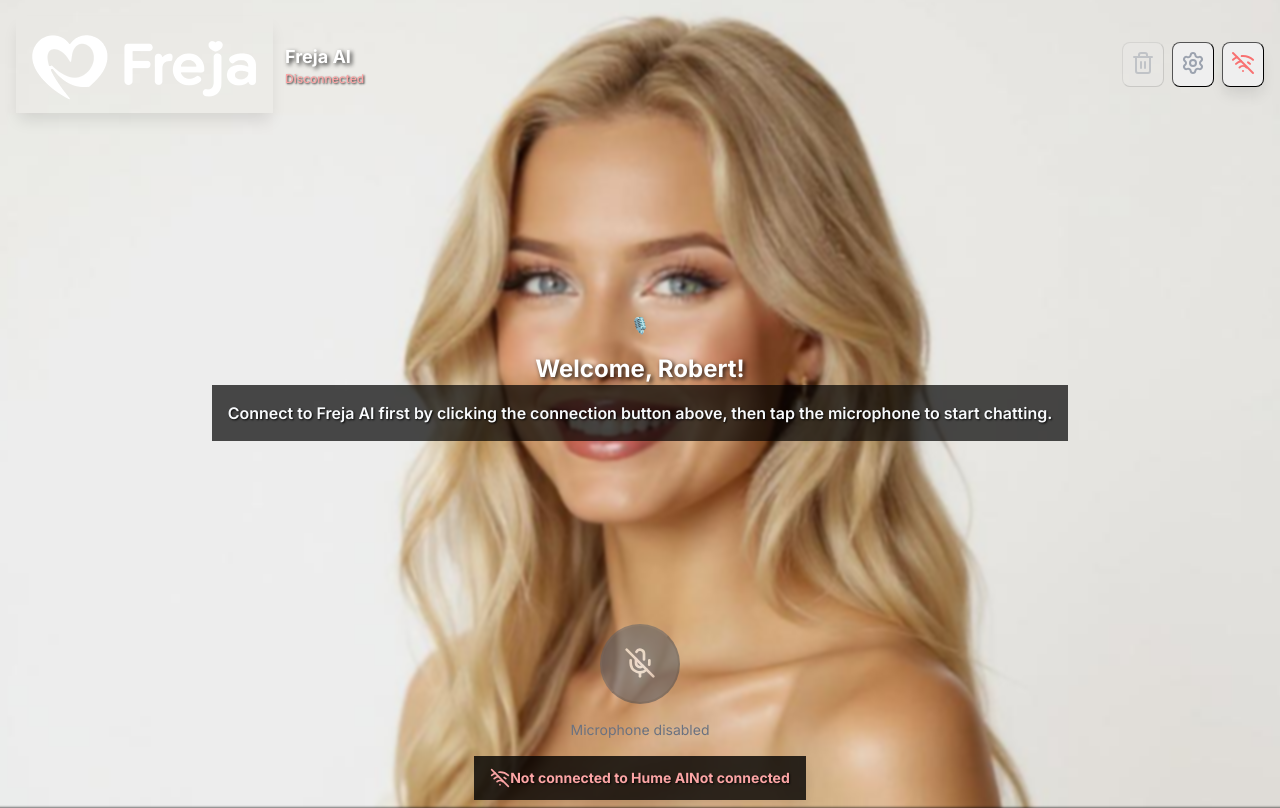
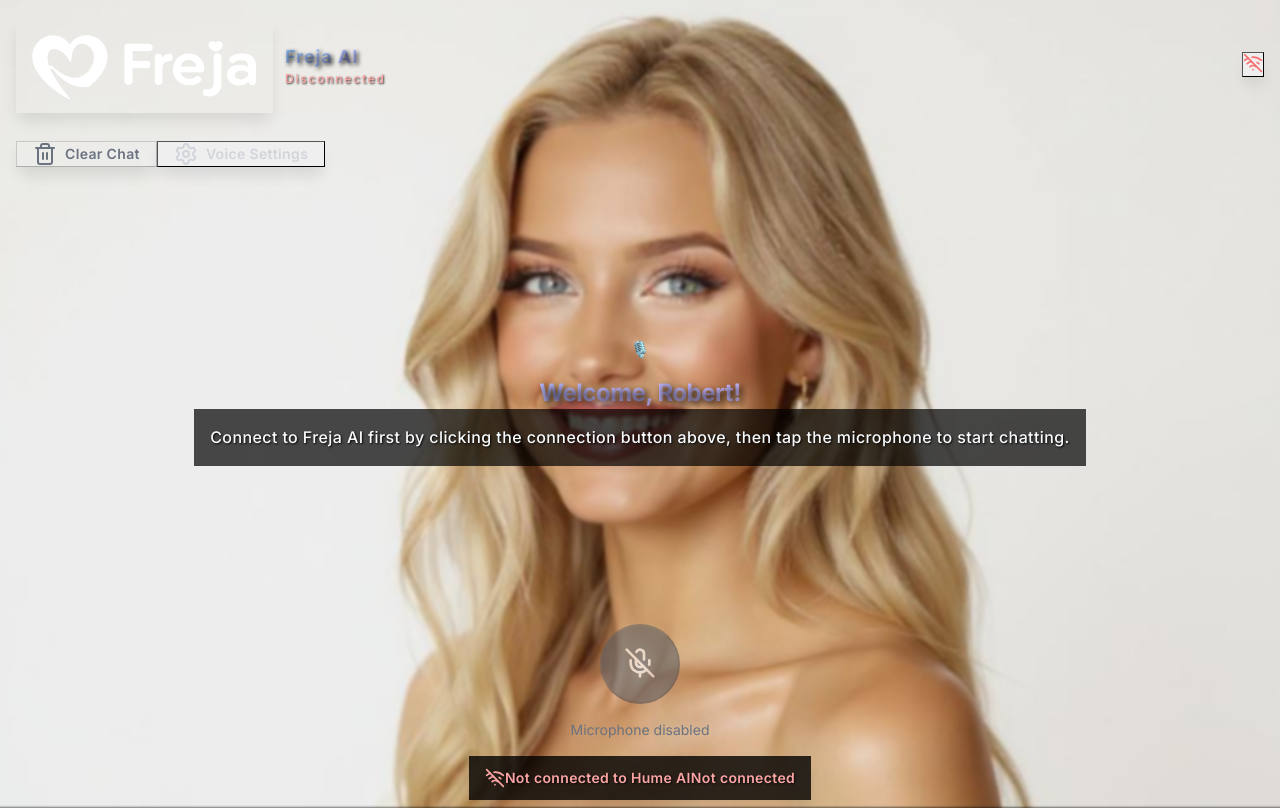
Before and after one commit to blackcatkai7040306/freja-ai-voice, a Next.js app: page / in a window 1280 px wide. Built offline with nearby package versions, Linux system fonts and the light colour scheme.

Commit message:
update the scrollobar

```diff
--- a/src/app/globals.css
+++ b/src/app/globals.css
@@ -362,53 +362,3 @@ input[type="checkbox"] {
   white-space: nowrap;
   border-width: 0;
 }
-
-/* Custom scrollbar styles */
-.custom-scrollbar {
-  scrollbar-width: thin;
-  scrollbar-color: transparent transparent;
-  transition: scrollbar-color 0.3s ease;
-}
-
-.custom-scrollbar:hover {
-  scrollbar-color: #6B7280 transparent;
-}
-
-.custom-scrollbar::-webkit-scrollbar {
-  width: 8px;
-  height: 8px;
-}
-
-.custom-scrollbar::-webkit-scrollbar-track {
-  background: transparent;
-}
-
-.custom-scrollbar::-webkit-scrollbar-thumb {
-  background: transparent;
-  border-radius: 4px;
-  transition: background-color 0.3s ease;
-}
-
-.custom-scrollbar:hover::-webkit-scrollbar-thumb {
-  background: #6B7280;
-}
-
-.custom-scrollbar::-webkit-scrollbar-thumb:hover {
-  background: #9CA3AF;
-}
-
-.custom-scrollbar::-webkit-scrollbar-corner {
-  background: transparent;
-}
-
-/* For Firefox */
-@-moz-document url-prefix() {
-  .custom-scrollbar {
-    scrollbar-width: thin;
-    scrollbar-color: transparent transparent;
-  }
-
-  .custom-scrollbar:hover {
-    scrollbar-color: #6B7280 transparent;
-  }
-}
--- a/src/app/page.tsx
+++ b/src/app/page.tsx
@@ -6,7 +6,7 @@ import { VoiceChat } from '@/components/VoiceChat';
  */
 export default function Home() {
   return (
-    <main className="h-screen w-screen overflow-auto">
+    <main className="h-screen w-screen overflow-x-hidden">
       <VoiceChat />
     </main>
   );
--- a/src/components/VoiceChat.tsx
+++ b/src/components/VoiceChat.tsx
@@ -104,10 +104,12 @@ export const VoiceChat: React.FC = () => {
               />
             </div>
             <span
-              className="text-xs font-semibold"
+              className="text-xs font-semibold uppercase tracking-wider"
               style={{
                 color: '#C4B5FD', // Light purple
                 textShadow: '1px 1px 2px rgba(0,0,0,0.9)',
+                fontFamily: '"Inter", "Segoe UI", "Roboto", sans-serif',
+                letterSpacing: '0.1em',
               }}
             >
               {assistantName}
@@ -129,10 +131,12 @@ export const VoiceChat: React.FC = () => {
         >
           {/* Message content */}
           <div
-            className="text-sm md:text-base lg:text-lg mb-2 font-semibold leading-relaxed"
+            className="text-sm md:text-base lg:text-lg mb-2 font-medium leading-relaxed tracking-wide"
             style={{
               color: isUser ? '#FFFFFF' : '#F8FAFC', // Force white/near-white text
               textShadow: isUser ? '0 1px 2px rgba(0,0,0,0.5)' : '0 1px 2px rgba(0,0,0,0.8)', // Add text shadow for better visibility
+              fontFamily: '"Inter", "Segoe UI", "Roboto", sans-serif',
+              letterSpacing: '0.025em',
             }}
           >
             {message.content}
@@ -154,12 +158,14 @@ export const VoiceChat: React.FC = () => {
               {message.emotions.slice(0, 3).map((emotion) => (
                 <span
                   key={emotion.name}
-                  className="px-3 py-1 rounded-full text-xs border font-bold"
+                  className="px-3 py-1 rounded-full text-xs border font-bold uppercase tracking-wide"
                   style={{
                     backgroundColor: 'rgba(31, 41, 55, 0.9)', // Force dark background
                     color: '#F1F5F9', // Force light text
                     borderColor: 'rgba(107, 114, 128, 0.6)',
                     textShadow: '0 1px 2px rgba(0,0,0,0.8)',
+                    fontFamily: '"Inter", "Segoe UI", "Roboto", sans-serif',
+                    letterSpacing: '0.05em',
                   }}
                   title={`${emotion.name}: ${(emotion.score * 100).toFixed(0)}%`}
                 >
@@ -172,9 +178,11 @@ export const VoiceChat: React.FC = () => {
 
           {/* Timestamp */}
           <div
-            className="text-xs mt-2 font-mono font-medium opacity-75"
+            className="text-xs mt-2 font-mono font-medium opacity-75 uppercase tracking-wider"
             style={{
               color: isUser ? 'rgba(219, 234, 254, 0.9)' : 'rgba(209, 213, 219, 0.95)', // Force light colors
+              fontFamily: '"JetBrains Mono", "Fira Code", "Consolas", monospace',
+              letterSpacing: '0.05em',
             }}
           >
             {message.timestamp.toLocaleTimeString()}
@@ -188,10 +196,12 @@ export const VoiceChat: React.FC = () => {
               <span className="text-white text-sm md:text-base lg:text-lg font-bold">R</span>
             </div>
             <span
-              className="text-xs font-semibold"
+              className="text-xs font-semibold uppercase tracking-wider"
               style={{
                 color: '#93C5FD', // Light blue
                 textShadow: '1px 1px 2px rgba(0,0,0,0.9)',
+                fontFamily: '"Inter", "Segoe UI", "Roboto", sans-serif',
+                letterSpacing: '0.1em',
               }}
             >
               {userName}
@@ -224,7 +234,9 @@ export const VoiceChat: React.FC = () => {
       {/* Content with relative positioning to appear above background */}
       <div className="relative z-10 flex flex-col h-full">
         {/* Header */}
-        <div className="flex items-center justify-between p-4 md:p-5 bg-gray-900/95 backdrop-blur-sm border-b border-gray-800/60">
+        <div className="flex flex-col bg-gray-900/95 backdrop-blur-sm border-b border-gray-800/60">
+          {/* Top row with logo and connection status */}
+          <div className="flex items-center justify-between p-4 md:p-5">
             <div className="flex items-center space-x-3 md:space-x-4">
               <div className="w-12 h-12 md:w-14 md:h-14 flex items-center justify-center bg-gray-800/90 backdrop-blur-sm rounded-xl p-2 border border-gray-700 shadow-lg">
                 <Image
@@ -239,58 +251,37 @@ export const VoiceChat: React.FC = () => {
 
               <div className="flex flex-col">
                 <h1
-                className="text-lg md:text-xl font-bold bg-gradient-to-r from-blue-300 to-purple-300 bg-clip-text text-transparent"
+                  className="text-lg md:text-xl font-bold tracking-wide"
                   style={{
+                    background: 'linear-gradient(135deg, #93C5FD 0%, #C4B5FD 100%)',
+                    WebkitBackgroundClip: 'text',
+                    WebkitTextFillColor: 'transparent',
                     textShadow: '2px 2px 4px rgba(0,0,0,0.8)',
+                    fontFamily: '"Inter", "Segoe UI", "Roboto", sans-serif',
+                    letterSpacing: '0.05em',
                   }}
                 >
                   Freja AI
                 </h1>
                 <span
-                className="text-xs md:text-sm font-medium"
+                  className="text-xs md:text-sm font-medium uppercase tracking-widest"
                   style={{
                     color: isConnected ? '#86EFAC' : '#FCA5A5', // Force bright colors
                     textShadow: '1px 1px 2px rgba(0,0,0,0.8)',
+                    fontFamily: '"Inter", "Segoe UI", "Roboto", sans-serif',
+                    letterSpacing: '0.15em',
                   }}
                 >
                   {isConnected ? 'Connected & Ready' : 'Disconnected'}
-                {conversationState.messages.length > 0 && (
-                  <span className="ml-2">• {conversationState.messages.length} message{conversationState.messages.length !== 1 ? 's' : ''}</span>
-                )}
                 </span>
               </div>
             </div>
-
-          <div className="flex items-center space-x-2 md:space-x-3">
-            {/* Clear conversation button */}
-            <button
-              onClick={clearConversation}
-              disabled={conversationState.messages.length === 0}
-              className="p-2 md:p-3 text-gray-400 hover:text-white hover:bg-gray-800/50 backdrop-blur-sm rounded-lg transition-colors disabled:opacity-50 disabled:cursor-not-allowed border border-gray-700/50"
-              title="Clear conversation"
-            >
-              <Trash2 className="w-4 h-4 md:w-5 md:h-5" />
-            </button>
-
-            {/* Settings button */}
-            <button
-              onClick={toggleSettings}
-              className={clsx(
-                'p-2 md:p-3 backdrop-blur-sm rounded-lg transition-colors border border-gray-700/50',
-                showSettings
-                  ? 'text-blue-400 bg-blue-400/20 border-blue-400/50'
-                  : 'text-gray-400 hover:text-white hover:bg-gray-800/50'
-              )}
-              title="Voice Settings"
-            >
-              <Settings className="w-4 h-4 md:w-5 md:h-5" />
-            </button>
 
             {/* Connection toggle button */}
             <button
               onClick={handleConnectionToggle}
               className={clsx(
-                'p-2 md:p-3 rounded-lg transition-all backdrop-blur-sm shadow-lg border',
+                'p-3 md:p-4 rounded-xl transition-all backdrop-blur-sm shadow-lg border',
                 isConnected
                   ? 'text-green-400 bg-green-400/20 hover:bg-green-400/30 border-green-400/50'
                   : 'text-red-400 bg-red-400/20 hover:bg-red-400/30 border-red-400/50'
@@ -298,11 +289,79 @@ export const VoiceChat: React.FC = () => {
               title={isConnected ? 'Disconnect from Hume EVI' : 'Connect to Hume EVI'}
             >
               {isConnected ? (
-                <Wifi className="w-4 h-4 md:w-5 md:h-5" />
+                <Wifi className="w-5 h-5 md:w-6 md:h-6" />
               ) : (
-                <WifiOff className="w-4 h-4 md:w-5 md:h-5" />
+                <WifiOff className="w-5 h-5 md:w-6 md:h-6" />
               )}
             </button>
+          </div>
+
+          {/* Second row with action buttons */}
+          <div className="flex items-center justify-between px-4 md:px-5 pb-4 md:pb-5 border-t border-gray-700/30">
+            <div className="flex items-center space-x-4 md:space-x-5 py-3">
+              {/* Clear conversation button */}
+              <button
+                onClick={clearConversation}
+                disabled={conversationState.messages.length === 0}
+                className={clsx(
+                  'flex items-center space-x-2 px-4 py-2.5 md:px-5 md:py-3 rounded-xl transition-all duration-200 backdrop-blur-sm shadow-lg border',
+                  conversationState.messages.length === 0
+                    ? 'text-gray-500 bg-gray-800/30 border-gray-700/50 cursor-not-allowed'
+                    : 'text-gray-300 bg-gray-800/60 border-gray-600/50 hover:text-white hover:bg-gray-700/70 hover:border-gray-500/60 hover:shadow-xl'
+                )}
+                title="Clear conversation"
+              >
+                <Trash2 className="w-4 h-4 md:w-5 md:h-5" />
+                <span
+                  className="text-sm font-semibold tracking-wide"
+                  style={{
+                    fontFamily: '"Inter", "Segoe UI", "Roboto", sans-serif',
+                    letterSpacing: '0.025em',
+                  }}
+                >
+                  Clear Chat
+                </span>
+              </button>
+
+              {/* Settings button */}
+              <button
+                onClick={toggleSettings}
+                className={clsx(
+                  'flex items-center space-x-2 px-4 py-2.5 md:px-5 md:py-3 rounded-xl transition-all duration-200 backdrop-blur-sm shadow-lg border',
+                  showSettings
+                    ? 'text-blue-300 bg-blue-500/20 border-blue-400/60 shadow-blue-500/20'
+                    : 'text-gray-300 bg-gray-800/60 border-gray-600/50 hover:text-white hover:bg-gray-700/70 hover:border-gray-500/60 hover:shadow-xl'
+                )}
+                title="Voice Settings"
+              >
+                <Settings className="w-4 h-4 md:w-5 md:h-5" />
+                <span
+                  className="text-sm font-semibold tracking-wide"
+                  style={{
+                    fontFamily: '"Inter", "Segoe UI", "Roboto", sans-serif',
+                    letterSpacing: '0.025em',
+                  }}
+                >
+                  Voice Settings
+                </span>
+              </button>
+            </div>
+
+            {/* Current session info */}
+            {conversationState.messages.length > 0 && (
+              <div
+                className="flex items-center space-x-2 px-3 py-2 bg-gray-800/40 backdrop-blur-sm rounded-lg border border-gray-600/40"
+                style={{
+                  color: '#9CA3AF',
+                  fontFamily: '"Inter", "Segoe UI", "Roboto", sans-serif',
+                }}
+              >
+                <div className="w-2 h-2 bg-blue-400 rounded-full animate-pulse"></div>
+                <span className="text-xs md:text-sm font-medium tracking-wide">
+                  {conversationState.messages.length} message{conversationState.messages.length !== 1 ? 's' : ''}
+                </span>
+              </div>
+            )}
           </div>
         </div>
 
@@ -316,10 +375,12 @@ export const VoiceChat: React.FC = () => {
             }}
           >
             <h3
-              className="text-base md:text-lg font-bold"
+              className="text-base md:text-lg font-bold uppercase tracking-wide"
               style={{
                 color: '#F8FAFC', // Force very light text
                 textShadow: '1px 1px 2px rgba(0,0,0,0.8)',
+                fontFamily: '"Inter", "Segoe UI", "Roboto", sans-serif',
+                letterSpacing: '0.1em',
               }}
             >
               Voice Settings
@@ -329,9 +390,11 @@ export const VoiceChat: React.FC = () => {
               {/* Microphone toggle */}
               <div className="flex items-center justify-between p-3 bg-gray-800/50 rounded-lg border border-gray-600/50">
                 <span
-                  className="text-sm md:text-base font-semibold"
+                  className="text-sm md:text-base font-semibold tracking-wide"
                   style={{
                     color: '#F1F5F9', // Force light text
+                    fontFamily: '"Inter", "Segoe UI", "Roboto", sans-serif',
+                    letterSpacing: '0.025em',
                   }}
                 >
                   Microphone
@@ -358,9 +421,11 @@ export const VoiceChat: React.FC = () => {
               {/* Speaker toggle */}
               <div className="flex items-center justify-between p-3 bg-gray-800/50 rounded-lg border border-gray-600/50">
                 <span
-                  className="text-sm md:text-base font-semibold"
+                  className="text-sm md:text-base font-semibold tracking-wide"
                   style={{
                     color: '#F1F5F9', // Force light text
+                    fontFamily: '"Inter", "Segoe UI", "Roboto", sans-serif',
+                    letterSpacing: '0.025em',
                   }}
                 >
                   Speaker
@@ -389,9 +454,11 @@ export const VoiceChat: React.FC = () => {
             <div className="space-y-3 p-3 bg-gray-800/50 rounded-lg border border-gray-600/50">
               <div className="flex items-center justify-between">
                 <span
-                  className="text-sm md:text-base font-semibold"
+                  className="text-sm md:text-base font-semibold tracking-wide"
                   style={{
                     color: '#F1F5F9', // Force light text
+                    fontFamily: '"Inter", "Segoe UI", "Roboto", sans-serif',
+                    letterSpacing: '0.025em',
                   }}
                 >
                   Volume
@@ -422,9 +489,11 @@ export const VoiceChat: React.FC = () => {
             <div className="space-y-3 p-3 bg-gray-800/50 rounded-lg border border-gray-600/50">
               <div className="flex items-center justify-between">
                 <span
-                  className="text-sm md:text-base font-semibold"
+                  className="text-sm md:text-base font-semibold tracking-wide"
                   style={{
                     color: '#F1F5F9', // Force light text
+                    fontFamily: '"Inter", "Segoe UI", "Roboto", sans-serif',
+                    letterSpacing: '0.025em',
                   }}
                 >
                   Speech Speed
@@ -462,9 +531,11 @@ export const VoiceChat: React.FC = () => {
             {/* Auto-play toggle */}
             <div className="flex items-center justify-between p-3 bg-gray-800/50 rounded-lg border border-gray-600/50">
               <span
-                className="text-sm md:text-base font-semibold"
+                className="text-sm md:text-base font-semibold tracking-wide"
                 style={{
                   color: '#F1F5F9', // Force light text
+                  fontFamily: '"Inter", "Segoe UI", "Roboto", sans-serif',
+                  letterSpacing: '0.025em',
                 }}
               >
                 Auto-play responses
@@ -486,9 +557,7 @@ export const VoiceChat: React.FC = () => {
 
         {/* Messages area */}
         <div className="flex-1 flex flex-col min-h-0">
-          <div
-            className="flex-1 overflow-y-auto px-4 md:px-6 py-6 md:py-8 custom-scrollbar"
-          >
+          <div className="flex-1 overflow-y-auto px-4 md:px-6 py-6 md:py-8">
             {conversationState.messages.length === 0 ? (
               <div className="flex flex-col items-center justify-center h-full text-center space-y-6 md:space-y-8 px-4">
                 <div className="space-y-4 md:space-y-6">
@@ -497,19 +566,27 @@ export const VoiceChat: React.FC = () => {
                   </div>
                   <div className="space-y-3 md:space-y-4">
                     <h2
-                      className="text-2xl md:text-3xl lg:text-4xl font-bold bg-gradient-to-r from-blue-300 to-purple-300 bg-clip-text text-transparent drop-shadow-sm"
+                      className="text-2xl md:text-3xl lg:text-4xl font-black tracking-tight"
                       style={{
-                        textShadow: '2px 2px 4px rgba(0,0,0,0.8)',
+                        background: 'linear-gradient(135deg, #93C5FD 0%, #C4B5FD 50%, #DDD6FE 100%)',
+                        WebkitBackgroundClip: 'text',
+                        WebkitTextFillColor: 'transparent',
+                        textShadow: '3px 3px 6px rgba(0,0,0,0.8)',
+                        fontFamily: '"Inter", "Segoe UI", "Roboto", sans-serif',
+                        letterSpacing: '-0.02em',
                       }}
                     >
                       Welcome, Robert!
                     </h2>
                     <p
-                      className="max-w-lg leading-relaxed backdrop-blur-sm rounded-xl p-4 md:p-6 text-base md:text-lg font-semibold border border-gray-600/30"
+                      className="max-w-lg leading-relaxed backdrop-blur-sm rounded-xl p-4 md:p-6 text-base md:text-lg font-medium tracking-wide"
                       style={{
                         backgroundColor: 'rgba(0, 0, 0, 0.7)', // Force darker background
                         color: '#F8FAFC', // Force very light text
                         textShadow: '1px 1px 2px rgba(0,0,0,0.9)',
+                        fontFamily: '"Inter", "Segoe UI", "Roboto", sans-serif',
+                        letterSpacing: '0.025em',
+                        lineHeight: '1.6',
                       }}
                     >
                       {isConnected
@@ -550,11 +627,13 @@ export const VoiceChat: React.FC = () => {
                     color: '#86EFAC', // Force bright green
                     borderColor: 'rgba(34, 197, 94, 0.5)',
                     textShadow: '1px 1px 2px rgba(0,0,0,0.8)',
+                    fontFamily: '"Inter", "Segoe UI", "Roboto", sans-serif',
+                    letterSpacing: '0.025em',
                   }}
                 >
                   <Volume2 className="w-5 h-5 mr-3" />
-                  <span className="hidden sm:inline">Playing AI response...</span>
-                  <span className="sm:hidden">Playing...</span>
+                  <span className="hidden sm:inline uppercase tracking-wide font-semibold">Playing AI response...</span>
+                  <span className="sm:hidden uppercase tracking-wide font-semibold">Playing...</span>
                 </div>
               )}
 
@@ -566,11 +645,13 @@ export const VoiceChat: React.FC = () => {
                     color: '#FCA5A5', // Force bright red
                     borderColor: 'rgba(239, 68, 68, 0.5)',
                     textShadow: '1px 1px 2px rgba(0,0,0,0.8)',
+                    fontFamily: '"Inter", "Segoe UI", "Roboto", sans-serif',
+                    letterSpacing: '0.025em',
                   }}
                 >
                   <WifiOff className="w-5 h-5 mr-3" />
-                  <span className="hidden sm:inline">Not connected to Hume AI</span>
-                  <span className="sm:hidden">Not connected</span>
+                  <span className="hidden sm:inline uppercase tracking-wide font-semibold">Not connected to Hume AI</span>
+                  <span className="sm:hidden uppercase tracking-wide font-semibold">Not connected</span>
                 </div>
               )}
             </div>
```
Lines whose indentation alone changed are shown as unchanged.
